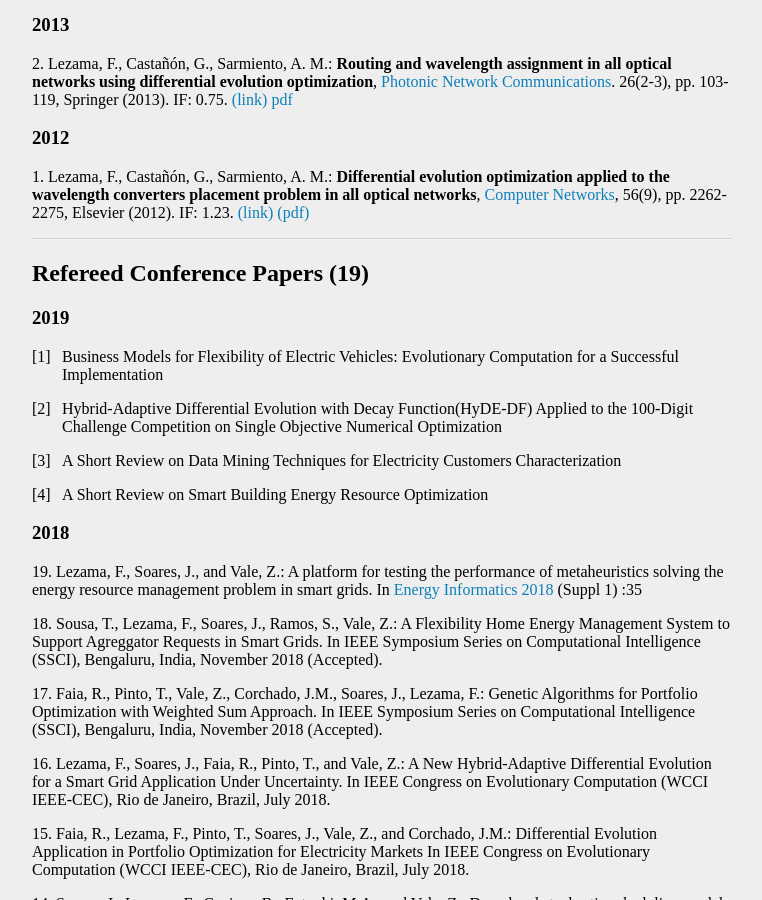
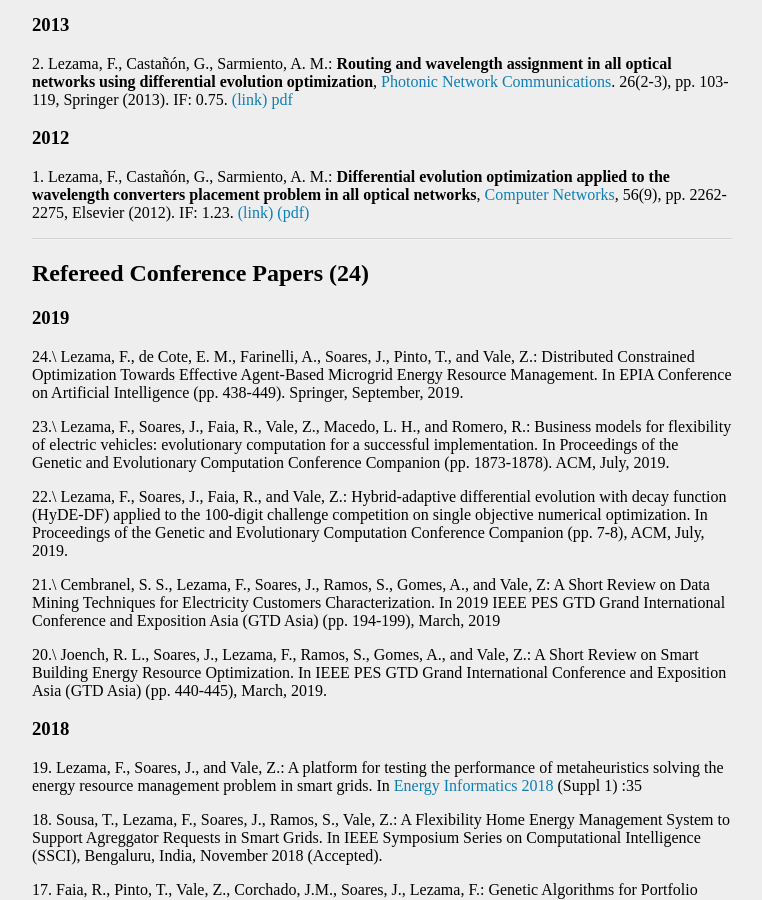
Before and after one commit to fernandolezama/fernandolezama.github.io, a Jekyll site: the page built from publication.md, in a window 1280 px wide and 900 px high, scrolled down 1336 px. Shown: the whole window, without its empty margins (258-1020 px from the left). Built offline with Jekyll 4.4.1, drawn with Linux system fonts in a browser that asks for light colours.

Commit message:
Update publication.md

```diff
--- a/publication.md
+++ b/publication.md
@@ -56,17 +56,18 @@ Please also see [Google Scholar](https://scholar.google.com/citations?user=LIpiL
 
 ---
 
-## Refereed Conference Papers (19)
+## Refereed Conference Papers (24)
 
 ### 2019
+24.\ Lezama, F., de Cote, E. M., Farinelli, A., Soares, J., Pinto, T., and Vale, Z.: Distributed Constrained Optimization Towards Effective Agent-Based Microgrid Energy Resource Management. In EPIA Conference on Artificial Intelligence (pp. 438-449). Springer, September, 2019.
 
-23. Business Models for Flexibility of Electric Vehicles: Evolutionary Computation for a Successful Implementation
+23.\ Lezama, F., Soares, J., Faia, R., Vale, Z., Macedo, L. H., and Romero, R.: Business models for flexibility of electric vehicles: evolutionary computation for a successful implementation. In Proceedings of the Genetic and Evolutionary Computation Conference Companion (pp. 1873-1878). ACM, July, 2019.
 
-22. Hybrid-Adaptive Differential Evolution with Decay Function(HyDE-DF) Applied to the 100-Digit Challenge Competition on Single Objective Numerical Optimization
+22.\ Lezama, F., Soares, J., Faia, R., and Vale, Z.: Hybrid-adaptive differential evolution with decay function (HyDE-DF) applied to the 100-digit challenge competition on single objective numerical optimization. In Proceedings of the Genetic and Evolutionary Computation Conference Companion (pp. 7-8), ACM, July, 2019.
 
-21. A Short Review on Data Mining Techniques for Electricity Customers Characterization
+21.\ Cembranel, S. S., Lezama, F., Soares, J., Ramos, S., Gomes, A., and Vale, Z: A Short Review on Data Mining Techniques for Electricity Customers Characterization. In 2019 IEEE PES GTD Grand International Conference and Exposition Asia (GTD Asia) (pp. 194-199), March, 2019
 
-20. A Short Review on Smart Building Energy Resource Optimization
+20.\ Joench, R. L., Soares, J., Lezama, F., Ramos, S., Gomes, A., and Vale, Z.: A Short Review on Smart Building Energy Resource Optimization. In IEEE PES GTD Grand International Conference and Exposition Asia (GTD Asia) (pp. 440-445), March, 2019.
 
 ### 2018
 
```
